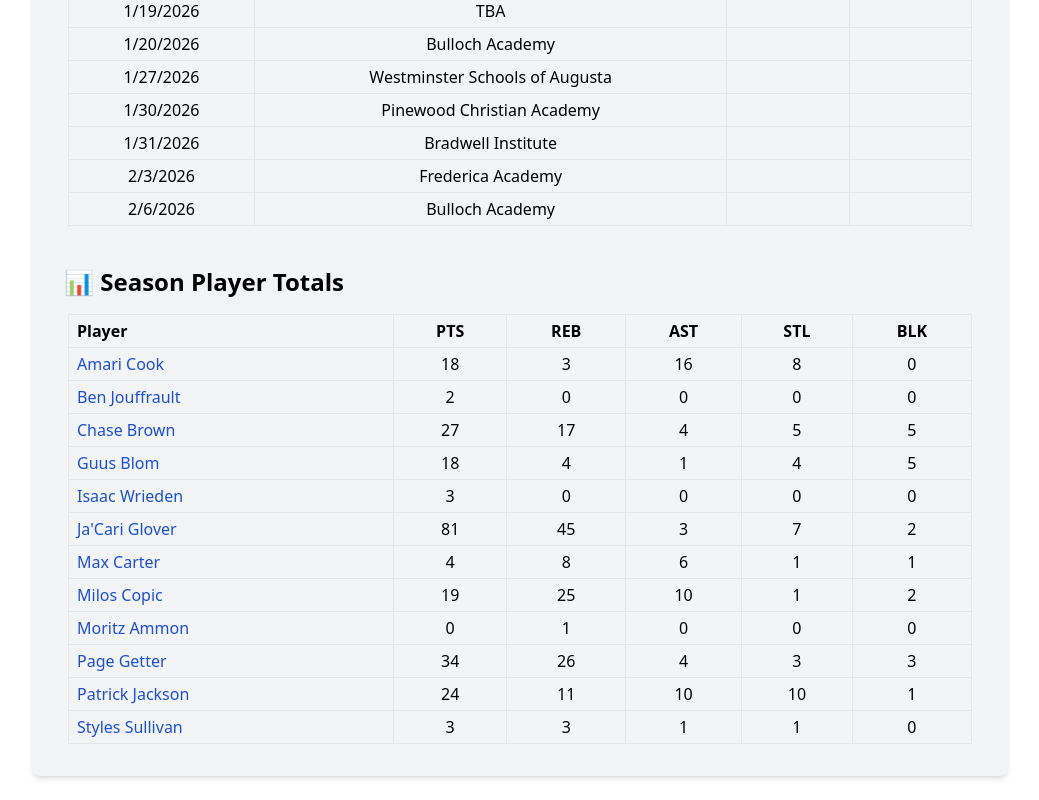
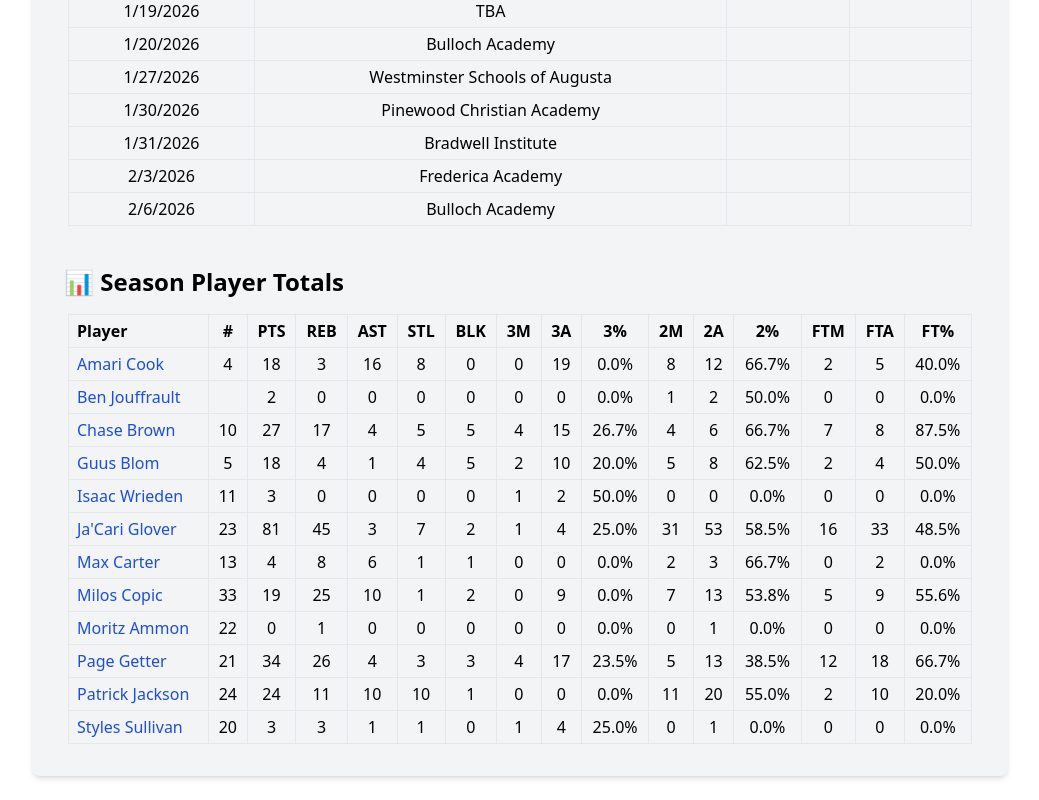
Before and after one commit to newonda1/st-andrews-basketball, a React (Vite) app: page /seasons/2025-26 in a window 1280 px wide. Shown: the part 3174-3974 px from the top of the page, without its empty margins (120-1159 px from the left). Built offline with nearby package versions, Linux system fonts and the light colour scheme.

Commit message:
Update Season2025_26.jsx

```diff
--- a/src/seasons/Season2025_26.jsx
+++ b/src/seasons/Season2025_26.jsx
@@ -121,7 +121,8 @@ function Season2025_26() {
     setLeadersByStat(stats);
   }, [playerStats]);
 
-    useEffect(() => {
+  // Build season totals including shooting stats
+  useEffect(() => {
     if (playerStats.length === 0) {
       setSeasonTotals([]);
       return;
@@ -140,22 +141,48 @@ function Season2025_26() {
           Assists: 0,
           Steals: 0,
           Blocks: 0,
+          ThreePM: 0,
+          ThreePA: 0,
+          TwoPM: 0,
+          TwoPA: 0,
+          FTM: 0,
+          FTA: 0,
         };
       }
 
-      totalsMap[id].Points += stat.Points || 0;
-      totalsMap[id].Rebounds += stat.Rebounds || 0;
-      totalsMap[id].Assists += stat.Assists || 0;
-      totalsMap[id].Steals += stat.Steals || 0;
-      totalsMap[id].Blocks += stat.Blocks || 0;
+      const t = totalsMap[id];
+
+      t.Points += stat.Points || 0;
+      t.Rebounds += stat.Rebounds || 0;
+      t.Assists += stat.Assists || 0;
+      t.Steals += stat.Steals || 0;
+      t.Blocks += stat.Blocks || 0;
+
+      t.ThreePM += stat.ThreePM || 0;
+      t.ThreePA += stat.ThreePA || 0; // requires ThreePA field in playergamestats.json
+      t.TwoPM += stat.TwoPM || 0;
+      t.TwoPA += stat.TwoPA || 0;     // requires TwoPA field
+      t.FTM += stat.FTM || 0;
+      t.FTA += stat.FTA || 0;
     });
 
     setSeasonTotals(Object.values(totalsMap));
-  }, [playerStats]);
+  }, [playerStats]);;
 
   const getPlayerName = (id) => {
     const player = players.find((p) => p.PlayerID === id);
     return player ? `${player.FirstName} ${player.LastName}` : 'Unknown Player';
+  };
+
+    const getJerseyNumber = (id) => {
+    const player = players.find((p) => p.PlayerID === id);
+    // Adjust "JerseyNumber" to match your actual field name in players.json if needed
+    return player && player.JerseyNumber != null ? player.JerseyNumber : '';
+  };
+
+    const formatPct = (made, att) => {
+    if (!att || att === 0) return '0.0';
+    return ((made / att) * 100).toFixed(1);
   };
 
   const formatDate = (ms) => {
@@ -379,7 +406,7 @@ function Season2025_26() {
         </div>
       </section>
 
-      {/* 4. SEASON PLAYER TOTALS */}
+       {/* 4. SEASON PLAYER TOTALS */}
       <section>
         <h2 className="text-2xl font-semibold mt-8 mb-4">
           📊 Season Player Totals
@@ -395,11 +422,24 @@ function Season2025_26() {
               <thead>
                 <tr>
                   <th className="border px-2 py-1 text-left">Player</th>
+                  <th className="border px-2 py-1">#</th>
                   <th className="border px-2 py-1">PTS</th>
                   <th className="border px-2 py-1">REB</th>
                   <th className="border px-2 py-1">AST</th>
                   <th className="border px-2 py-1">STL</th>
                   <th className="border px-2 py-1">BLK</th>
+
+                  <th className="border px-2 py-1">3M</th>
+                  <th className="border px-2 py-1">3A</th>
+                  <th className="border px-2 py-1">3%</th>
+
+                  <th className="border px-2 py-1">2M</th>
+                  <th className="border px-2 py-1">2A</th>
+                  <th className="border px-2 py-1">2%</th>
+
+                  <th className="border px-2 py-1">FTM</th>
+                  <th className="border px-2 py-1">FTA</th>
+                  <th className="border px-2 py-1">FT%</th>
                 </tr>
               </thead>
               <tbody>
@@ -420,11 +460,33 @@ function Season2025_26() {
                           {getPlayerName(player.PlayerID)}
                         </Link>
                       </td>
+                      <td className="border px-2 py-1">
+                        {getJerseyNumber(player.PlayerID)}
+                      </td>
+
                       <td className="border px-2 py-1">{player.Points}</td>
                       <td className="border px-2 py-1">{player.Rebounds}</td>
                       <td className="border px-2 py-1">{player.Assists}</td>
                       <td className="border px-2 py-1">{player.Steals}</td>
                       <td className="border px-2 py-1">{player.Blocks}</td>
+
+                      <td className="border px-2 py-1">{player.ThreePM}</td>
+                      <td className="border px-2 py-1">{player.ThreePA}</td>
+                      <td className="border px-2 py-1">
+                        {formatPct(player.ThreePM, player.ThreePA)}%
+                      </td>
+
+                      <td className="border px-2 py-1">{player.TwoPM}</td>
+                      <td className="border px-2 py-1">{player.TwoPA}</td>
+                      <td className="border px-2 py-1">
+                        {formatPct(player.TwoPM, player.TwoPA)}%
+                      </td>
+
+                      <td className="border px-2 py-1">{player.FTM}</td>
+                      <td className="border px-2 py-1">{player.FTA}</td>
+                      <td className="border px-2 py-1">
+                        {formatPct(player.FTM, player.FTA)}%
+                      </td>
                     </tr>
                   ))}
               </tbody>
```
